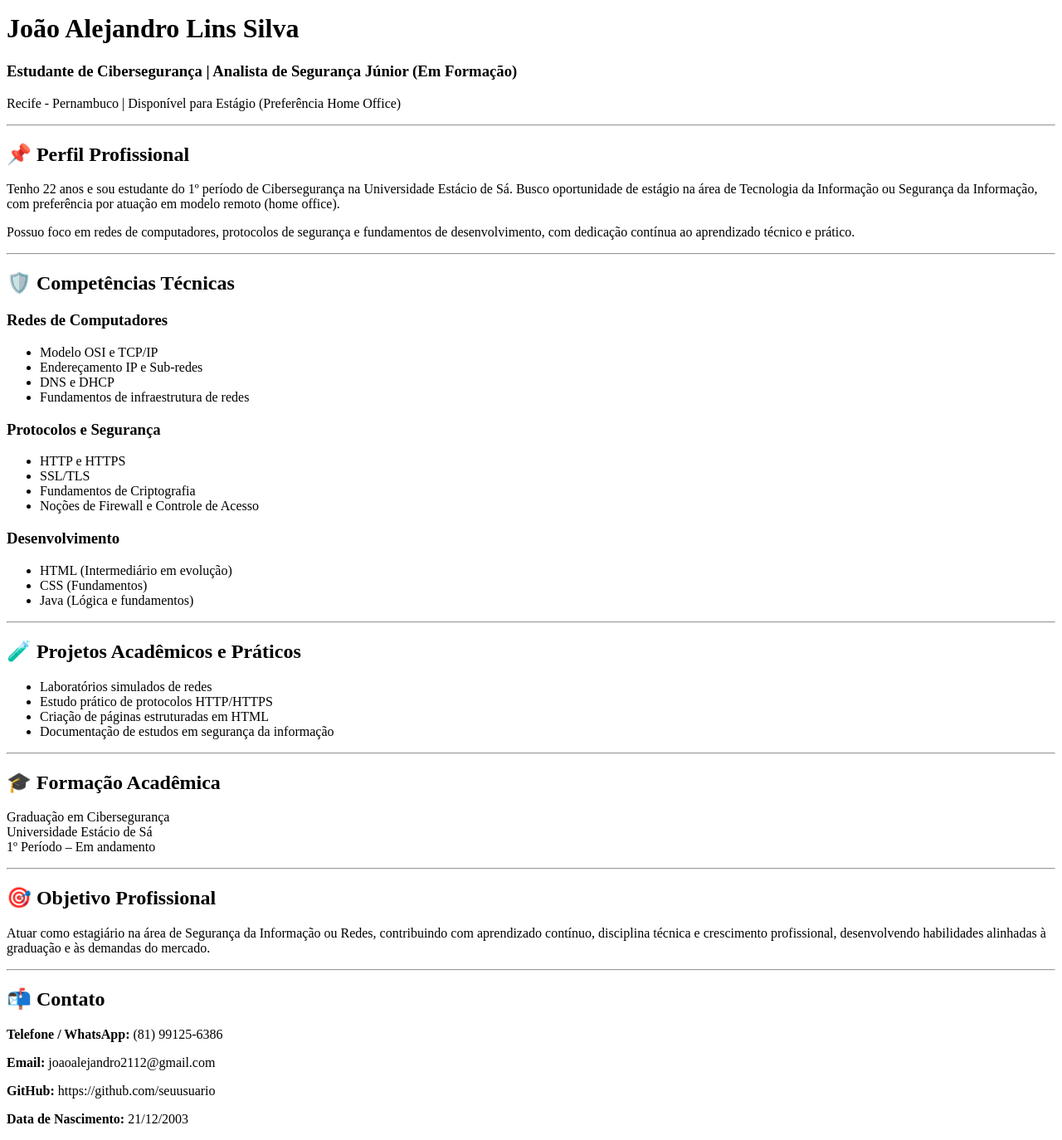
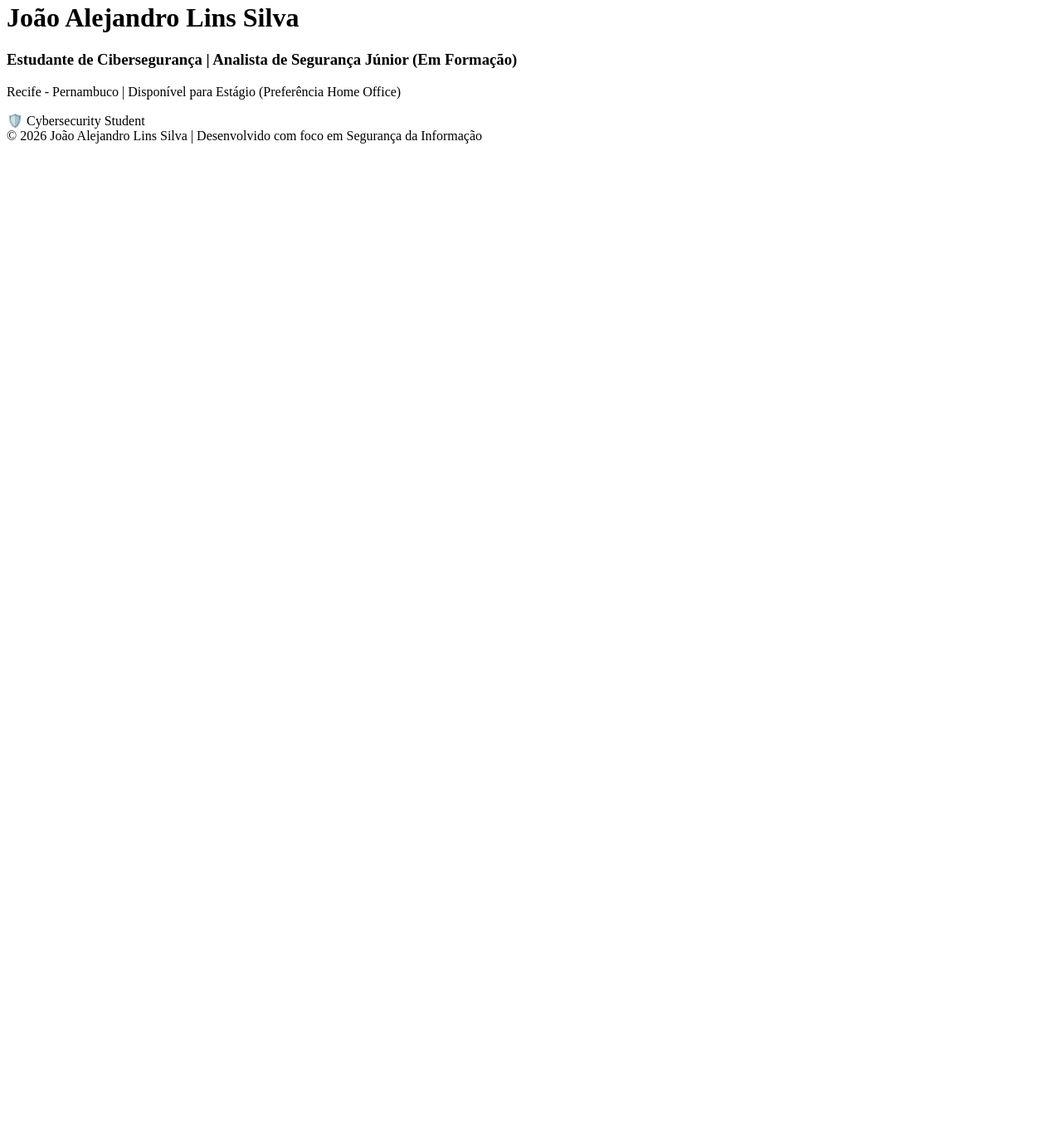
Before and after one commit to joaoalejandro2112-cmyk/portifolio, a plain HTML site: page index.html in a window 1280 px wide. Shown: the part 5-1379 px from the top of the page at 83% size. After the commit the page ends 800 px from the top, so only its background shows below. Drawn offline with Linux system fonts and the light colour scheme.

Commit message:
Update index.html

```diff
--- a/index.html
+++ b/index.html
@@ -1,105 +1,15 @@
-<!DOCTYPE html>
-<html lang="pt-br">
-<head>
-    <meta charset="UTF-8">
-    <meta name="viewport" content="width=device-width, initial-scale=1.0">
-    <title>João Alejandro Lins Silva | Portfólio</title>
-</head>
-<body>
+</body>
+<header>
+    <h1>João Alejandro Lins Silva</h1>
+    <h3>Estudante de Cibersegurança | Analista de Segurança Júnior (Em Formação)</h3>
+    <p>Recife - Pernambuco | Disponível para Estágio (Preferência Home Office)</p>
 
-    <header>
-        <h1>João Alejandro Lins Silva</h1>
-        <h3>Estudante de Cibersegurança | Analista de Segurança Júnior (Em Formação)</h3>
-        <p>Recife - Pernambuco | Disponível para Estágio (Preferência Home Office)</p>
-    </header>
+    <div class="badge">
+        🛡️ Cybersecurity Student
+    </div>
+</header>
 
-    <hr>
-
-    <section>
-        <h2>📌 Perfil Profissional</h2>
-        <p>
-            Tenho 22 anos e sou estudante do 1º período de Cibersegurança na Universidade Estácio de Sá.
-            Busco oportunidade de estágio na área de Tecnologia da Informação ou Segurança da Informação,
-            com preferência por atuação em modelo remoto (home office).
-        </p>
-        <p>
-            Possuo foco em redes de computadores, protocolos de segurança e fundamentos de desenvolvimento,
-            com dedicação contínua ao aprendizado técnico e prático.
-        </p>
-    </section>
-
-    <hr>
-
-    <section>
-        <h2>🛡️ Competências Técnicas</h2>
-
-        <h3>Redes de Computadores</h3>
-        <ul>
-            <li>Modelo OSI e TCP/IP</li>
-            <li>Endereçamento IP e Sub-redes</li>
-            <li>DNS e DHCP</li>
-            <li>Fundamentos de infraestrutura de redes</li>
-        </ul>
-
-        <h3>Protocolos e Segurança</h3>
-        <ul>
-            <li>HTTP e HTTPS</li>
-            <li>SSL/TLS</li>
-            <li>Fundamentos de Criptografia</li>
-            <li>Noções de Firewall e Controle de Acesso</li>
-        </ul>
-
-        <h3>Desenvolvimento</h3>
-        <ul>
-            <li>HTML (Intermediário em evolução)</li>
-            <li>CSS (Fundamentos)</li>
-            <li>Java (Lógica e fundamentos)</li>
-        </ul>
-    </section>
-
-    <hr>
-
-    <section>
-        <h2>🧪 Projetos Acadêmicos e Práticos</h2>
-        <ul>
-            <li>Laboratórios simulados de redes</li>
-            <li>Estudo prático de protocolos HTTP/HTTPS</li>
-            <li>Criação de páginas estruturadas em HTML</li>
-            <li>Documentação de estudos em segurança da informação</li>
-        </ul>
-    </section>
-
-    <hr>
-
-    <section>
-        <h2>🎓 Formação Acadêmica</h2>
-        <p>
-            Graduação em Cibersegurança <br>
-            Universidade Estácio de Sá <br>
-            1º Período – Em andamento
-        </p>
-    </section>
-
-    <hr>
-
-    <section>
-        <h2>🎯 Objetivo Profissional</h2>
-        <p>
-            Atuar como estagiário na área de Segurança da Informação ou Redes,
-            contribuindo com aprendizado contínuo, disciplina técnica e crescimento profissional,
-            desenvolvendo habilidades alinhadas à graduação e às demandas do mercado.
-        </p>
-    </section>
-
-    <hr>
-
-    <section>
-        <h2>📬 Contato</h2>
-        <p><strong>Telefone / WhatsApp:</strong> (81) 99125-6386</p>
-        <p><strong>Email:</strong> joaoalejandro2112@gmail.com</p>
-        <p><strong>GitHub:</strong> https://github.com/seuusuario</p>
-        <p><strong>Data de Nascimento:</strong> 21/12/2003</p>
-    </section>
-
+<footer>
+    © 2026 João Alejandro Lins Silva | Desenvolvido com foco em Segurança da Informação
+</footer>
 </body>
-</html>
```
